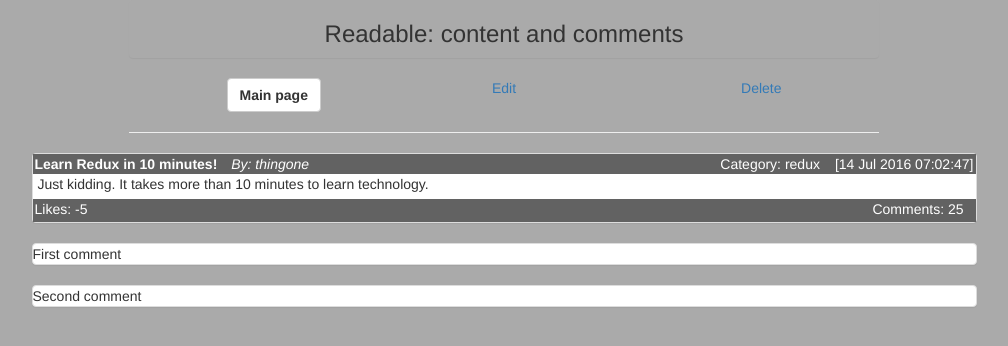
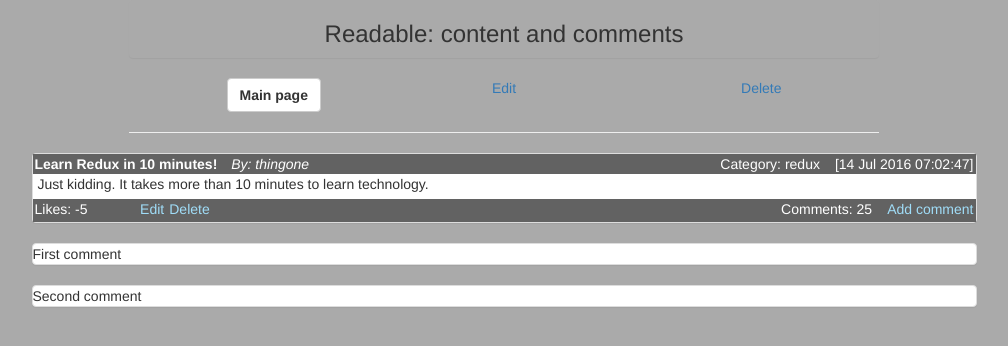
Before and after one commit to developer2020github/readable, a React (Create React App) app: page /posts/6ni6ok3ym7mf1p33lnez in a window 1280 px wide. Shown: the top 346 px of the page, without its empty margins (136-1144 px from the left). Built offline with nearby package versions, Linux system fonts and the light colour scheme; a web font is replaced by a local one.

Commit message:
feat: added post delete and edit buttons for the post detailed view

```diff
--- a/src/PostDetails.js
+++ b/src/PostDetails.js
@@ -73,7 +73,7 @@ class PostDetails extends Component {
 				<div className="row">
 					<div className="col-md-10 col-md-offset-1">
 
-						<PostViewSmall post={post}/>
+						<PostViewSmall post={post} detailedView={true} addCommentClickHandler={this.handleAddCommentClick}/>
 						{NewCommentForm}
 						<div className="panel panel-default">
 							First comment
--- a/src/PostViewSmall.js
+++ b/src/PostViewSmall.js
@@ -27,12 +27,20 @@ class PostViewSmall extends Component {
     render() {
         let linkToPostDetailedView = null;
         let addComment = null;
+        let editPostButton = null;
+        let deletePostButton = null;
 
         if (this.props.mainView){
             linkToPostDetailedView = <Link className="post-footer-link" to={"/posts/"+this.props.post.id}>details</Link>;
             addComment = <Link className="post-footer-link" to={{pathname:"/posts/"+this.props.post.id,
                                                                  query: "addComment"
                                                                 }}>New comment</Link>;
+        }
+
+        if (this.props.detailedView){
+            addComment = <span><button className="post-footer-button" onClick={this.props.addCommentClickHandler}>Add comment</button></span>
+            editPostButton = <span><button className="post-footer-button">Edit</button></span>
+            deletePostButton = <span><button className="post-footer-button">Delete</button></span>
         }
 
 
@@ -59,6 +67,8 @@ class PostViewSmall extends Component {
                         <button className="btn btn-xs vote-button"><span className="glyphicon glyphicon-arrow-up"></span></button>
                         <button className="btn btn-xs vote-button"><span className="glyphicon glyphicon-arrow-down"></span></button>
                         {linkToPostDetailedView}
+                        {editPostButton}
+                        {deletePostButton}
                     </div>
                     <div className="col-xs-6 text-right post-sub-header">
                         <span className="number-of-comments">Comments: 25</span>
--- a/src/Readable.css
+++ b/src/Readable.css
@@ -43,7 +43,7 @@ body, .app-background {
   margin-bottom: 15px;
 }
 
-.post-header, .post-footer, .vote-button{
+.post-header, .post-footer, .vote-button, .post-footer-button{
   background-color: #626262;
 }
 .post-header, .post-footer {
@@ -52,6 +52,8 @@ body, .app-background {
   margin-top: -5px;
   margin-bottom: -5px;
   color: white;
+  border: none;
+  outline: 0;
 }
 
 .post-title{
@@ -81,8 +83,11 @@ body, .app-background {
   color: black;
 }
 
+.post-footer-button, .post-footer-link{
+  color: #A0DDF8;
+}
+
 .post-footer-link{
-  color: #A0DDF8;
   margin-left: 5px;
   margin-right: 5px;
 }
@@ -91,3 +96,10 @@ body, .app-background {
   margin-left: 10px;
   margin-right: 10px;
 }
+
+.post-footer-button{
+  padding: 0;
+  border: none;
+  outline: 0;
+  margin-left: 5px;
+}
```
